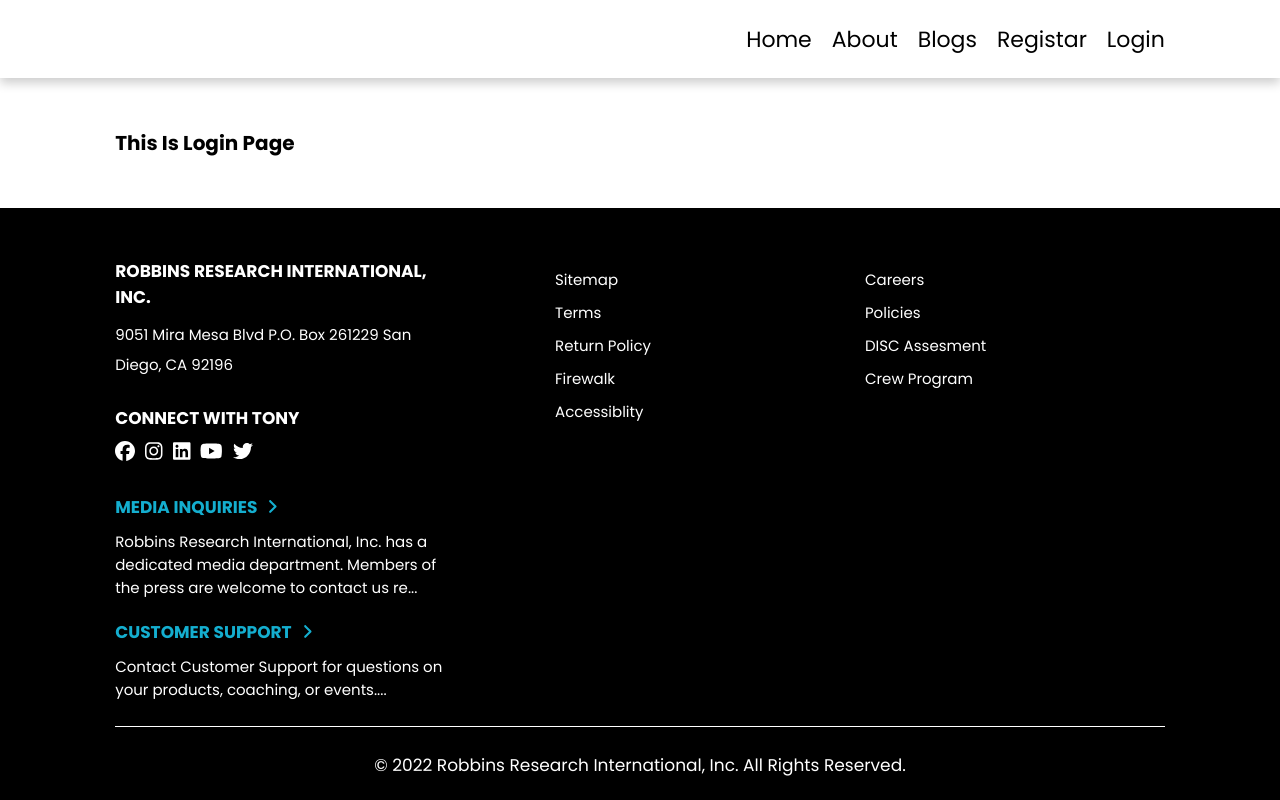
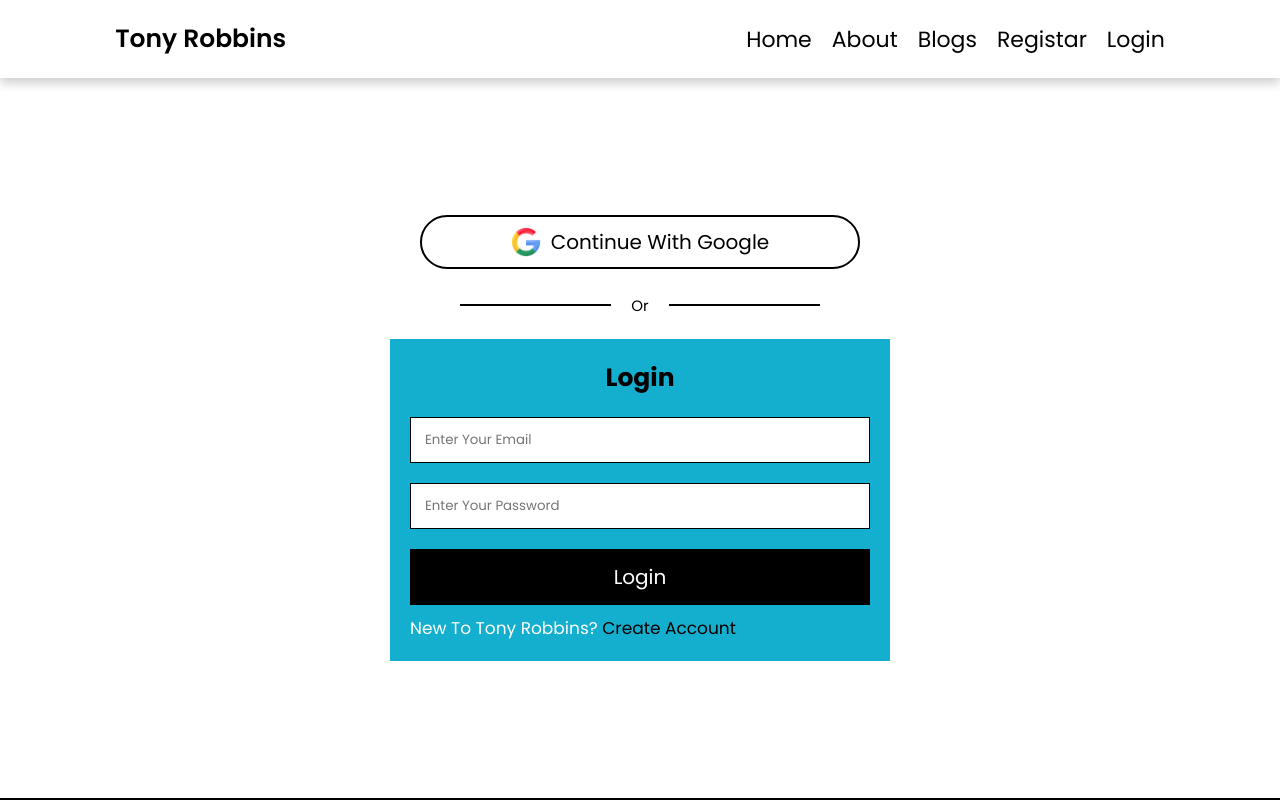
Before and after one commit to majedul360/tonny-robbins, a React (Create React App) app: page /login in a window 1280 px wide. Shown: the top 800 px of the page. Built offline with nearby package versions, Linux system fonts and the light colour scheme; no server answers.

Commit message:
google login system done

```diff
--- /dev/null
+++ b/src/components/firebase/Firebase.int.js
@@ -0,0 +1,21 @@
+// Import the functions you need from the SDKs you need
+import { initializeApp } from "firebase/app";
+import { getAuth } from "firebase/auth";
+// TODO: Add SDKs for Firebase products that you want to use
+// https://firebase.google.com/docs/web/setup#available-libraries
+
+// Your web app's Firebase configuration
+const firebaseConfig = {
+  apiKey: "AIzaSyAHCDF_7yfwGhMK2X2ezjO7YUE7cLtPajw",
+  authDomain: "tony-robbins-da9e7.firebaseapp.com",
+  projectId: "tony-robbins-da9e7",
+  storageBucket: "tony-robbins-da9e7.appspot.com",
+  messagingSenderId: "452936557598",
+  appId: "1:452936557598:web:1c9bf6fe342c7f5d0a7a0f",
+};
+
+// Initialize Firebase
+const app = initializeApp(firebaseConfig);
+const auth = getAuth(app);
+
+export default auth;
--- a/src/components/footer/Footer.css
+++ b/src/components/footer/Footer.css
@@ -49,6 +49,10 @@
   cursor: pointer;
 }
 
+.footer .footer-container .box .icons .icon:hover {
+  color: #14aecf;
+}
+
 .footer hr {
   border-bottom: 0.1rem solid white;
   margin: 2.5rem 0;
--- a/src/components/header/Header.css
+++ b/src/components/header/Header.css
@@ -5,6 +5,7 @@
   background: white;
   position: sticky;
   top: 0;
+  z-index: 1000;
 }
 
 .header .name {
--- a/src/components/header/Header.js
+++ b/src/components/header/Header.js
@@ -3,11 +3,16 @@
 import { Link } from "react-router-dom";
 import { FontAwesomeIcon } from "@fortawesome/react-fontawesome";
 import { faBars } from "@fortawesome/free-solid-svg-icons";
+import { useAuthState } from "react-firebase-hooks/auth";
+import auth from "../firebase/Firebase.int";
+import { signOut } from "firebase/auth";
 const Header = () => {
   const [isMenuOpen, setIsMenuOpen] = useState(false);
+  const [user, loading, error] = useAuthState(auth);
+
   return (
     <div className="header">
-      <span className="name">tony robbins</span>
+      <h3 className="name">tony robbins</h3>
       <nav className={`${isMenuOpen && "active"}`}>
         <Link className="nav-link" to="/" onClick={() => setIsMenuOpen(false)}>
           Home
@@ -33,6 +38,15 @@
         >
           Registar
         </Link>
+        {user ? (
+          <span
+            onClick={() => signOut(auth, setIsMenuOpen(false))}
+            className="nav-link"
+            style={{ cursor: "pointer" }}
+          >
+            log out
+          </span>
+        ) : (
           <Link
             className="nav-link"
             to="/login"
@@ -40,6 +54,7 @@
           >
             Login
           </Link>
+        )}
       </nav>
       <FontAwesomeIcon
         onClick={() => setIsMenuOpen(!isMenuOpen)}
--- a/src/components/login/Login.js
+++ b/src/components/login/Login.js
@@ -1,9 +1,27 @@
 import React from "react";
+import { Link } from "react-router-dom";
+import Sociallogin from "../socialLogin/SocialLogin";
 
 const Login = () => {
   return (
-    <div>
-      <h1>this is login page</h1>
+    <div className="auth-container">
+      <div>
+        <Sociallogin />
+        <div className="form-container">
+          <h3>login</h3>
+          <form action="">
+            <input type="email" placeholder="enter your email" required />
+            <input type="password" placeholder="enter your password" required />
+            <input className="btn" type="submit" value="login" />
+          </form>
+          <p>
+            new to tony robbins?{" "}
+            <Link className="link" to="/login">
+              create account
+            </Link>
+          </p>
+        </div>
+      </div>
     </div>
   );
 };
--- a/src/components/registar/Registar.css
+++ b/src/components/registar/Registar.css
@@ -0,0 +1,44 @@
+.auth-container {
+  height: 90vh;
+  display: flex;
+  align-items: center;
+  justify-content: center;
+}
+
+.auth-container .form-container {
+  max-width: 50rem;
+  background-color: #14aecf;
+  padding: 2rem;
+}
+
+.auth-container .form-container h3 {
+  text-align: center;
+  font-size: 2.5rem;
+  margin-bottom: 1rem;
+}
+
+.auth-container .form-container form input {
+  width: 100%;
+  border: 0.1rem solid black;
+  padding: 1.2rem 1.4rem;
+  margin: 1rem 0;
+  text-transform: none;
+}
+
+.auth-container .form-container form input::placeholder {
+  text-transform: capitalize;
+}
+
+.auth-container .form-container form .btn {
+  background-color: #000;
+  text-transform: capitalize;
+}
+
+.auth-container .form-container p {
+  font-size: 1.7rem;
+  color: white;
+}
+
+.auth-container .form-container p .link {
+  color: #000;
+}
--- a/src/components/registar/Registar.js
+++ b/src/components/registar/Registar.js
@@ -1,9 +1,28 @@
+import { Link } from "react-router-dom";
+import Sociallogin from "../socialLogin/SocialLogin";
 import "./Registar.css";
 
 const Registar = () => {
   return (
-    <div>
-      <h1>this is registar page</h1>
+    <div className="auth-container">
+      <div>
+        <Sociallogin />
+        <div className="form-container">
+          <h3>registar</h3>
+          <form action="">
+            <input type="text" placeholder="enter your name" required />
+            <input type="email" placeholder="enter your email" required />
+            <input type="password" placeholder="enter your password" required />
+            <input className="btn" type="submit" value="registar" />
+          </form>
+          <p>
+            already have an account?{" "}
+            <Link className="link" to="/login">
+              login
+            </Link>
+          </p>
+        </div>
+      </div>
     </div>
   );
 };
--- /dev/null
+++ b/src/components/socialLogin/SocialLogin.css
@@ -0,0 +1,52 @@
+.social-login .login {
+  display: flex;
+  align-items: center;
+  justify-content: center;
+  border: 0.2rem solid #000;
+  border-radius: 5rem;
+  padding: 1rem 0;
+  margin: 0 3rem;
+  cursor: pointer;
+}
+
+.social-login .login img {
+  width: 3rem;
+  margin-right: 1rem;
+}
+
+.social-login .login span {
+  font-size: 2rem;
+  color: black;
+}
+
+.social-login .or {
+  margin: 2rem 7rem;
+  font-size: 2rem;
+  position: relative;
+  text-align: center;
+}
+
+.social-login .or::before {
+  position: absolute;
+  content: "";
+  top: 50%;
+  left: 0;
+  right: 0;
+  width: 100%;
+  height: 0.2rem;
+  background: #000;
+  z-index: -1;
+}
+
+.social-login .or span {
+  color: #000;
+  background: white;
+  padding: 0 2rem;
+}
+
+.error {
+  color: red;
+  font-size: 1.5rem;
+  text-align: center;
+  margin-top: 1.5rem;
+}
--- /dev/null
+++ b/src/components/socialLogin/SocialLogin.js
@@ -0,0 +1,21 @@
+import "./SocialLogin.css";
+import { useSignInWithGoogle } from "react-firebase-hooks/auth";
+import auth from "../firebase/Firebase.int";
+const Sociallogin = () => {
+  const [signInWithGoogle, user, loading, error] = useSignInWithGoogle(auth);
+
+  return (
+    <div className="social-login">
+      <div className="login" onClick={() => signInWithGoogle()}>
+        <img src="images/google.png" alt="" />
+        <span>continue with google</span>
+      </div>
+      <p className="error">{error?.message}</p>
+      <p className="or">
+        <span>or</span>
+      </p>
+    </div>
+  );
+};
+
+export default Sociallogin;
--- a/src/components/tonysBio/TonysBio.css
+++ b/src/components/tonysBio/TonysBio.css
@@ -21,6 +21,7 @@
   width: 100%;
   height: 35rem;
   object-fit: cover;
+  cursor: pointer;
 }
 
 .bio .bio-container .content h3 {
--- a/src/components/tonysBio/TonysBio.js
+++ b/src/components/tonysBio/TonysBio.js
@@ -14,9 +14,8 @@
         <iframe
           src="https://www.youtube.com/embed/hfNOXhDpXOk"
           title="YouTube video player"
-          frameborder="0"
-          allow="accelerometer; autoplay; clipboard-write; encrypted-media; gyroscope; picture-in-picture"
-          allowfullscreen
+          allow="accelerometer; autoplay; clipboard-write; encrypted-media; gyroscope; picture-in-picture "
+          allowFullScreen
         ></iframe>
         <div className="content">
           <h3>FIND THE EVENT THAT’S RIGHT FOR YOU</h3>
```
Also changed, not shown: public/images/google.png (added). Lines whose indentation alone changed are shown as unchanged.
